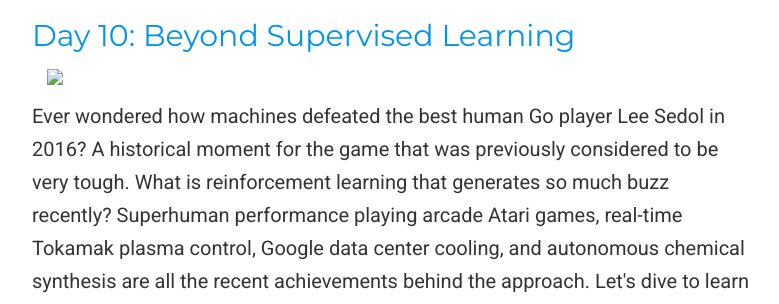
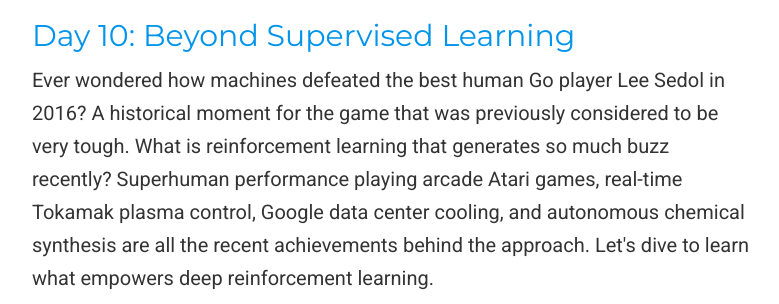
Before and after one commit to penkovsky/penkovsky.github.io, a plain HTML site: page neural-networks/index.html in a window 1280 px wide. Shown: the part 1112-1416 px from the top of the page, without its empty margins (248-1027 px from the left). Drawn offline with nearby package versions, Linux system fonts and the light colour scheme; some icons are missing.

Commit message:
Remove the featured image from Day10

```diff
--- a/neural-networks/index.html
+++ b/neural-networks/index.html
@@ -281,12 +281,6 @@ Meta-learning is learning about learning. Learning how to learn belongs here too
     <h2><a href="https://penkovsky.com/neural-networks/beyond/">Day 10: Beyond Supervised Learning</a></h2>
 
 
-    <div style="margin: 15px">
-    <a href="https://penkovsky.com/neural-networks/beyond/">
-      <img src="/img/posts/neural-networks/alphago_sedol2016.jpg" class="article-banner" itemprop="image">
-    </a>
-    </div>
-
 
     <div class="article-style">
 
```
Also changed, not shown: neural-networks/beyond/index.html (+1 -10 lines).
